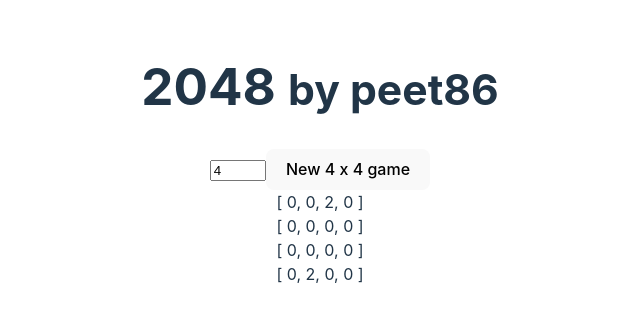
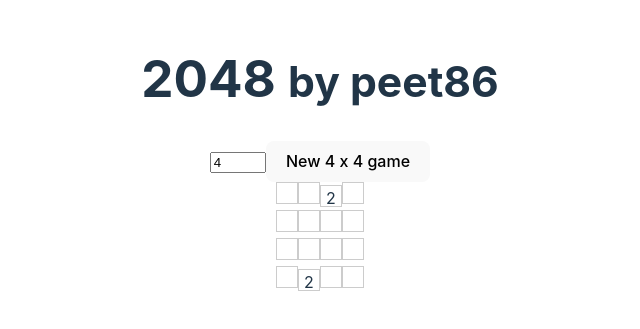
Before and after one commit to peet86/2048, a Vue app: page / in a window 1280 px wide. Shown: the part 245-574 px from the top of the page, without its empty margins (320-960 px from the left). Built offline with nearby package versions, Linux system fonts and the light colour scheme.

Commit message:
feat: added basic ui to see what is going on

```diff
--- a/src/components/Board.vue
+++ b/src/components/Board.vue
@@ -28,8 +28,12 @@ onMounted(() => {
 </script>
 
 <template>
-  <div class="" v-for="col in matrix">
-    {{ col }}
+  <div class="matrix">
+    <div class="col" v-for="col in matrix">
+      <div class="cell" style="width:20px; height: 20px; display: inline-block; border: 1px solid #ccc;" v-for="cel in col">
+        {{ cel ? cel : '' }}
+      </div>
+    </div>
   </div>
 </template>
 
--- a/src/components/Dashboard.vue
+++ b/src/components/Dashboard.vue
@@ -11,7 +11,7 @@ const boardSize = ref(props.defaultSize)
 
 <template>
   <div class="">
-		<input v-model="boardSize" type="number" min="4" max="12" step="2"/>
+		<input v-model="boardSize" type="number" min="2" max="12" step="2"/>
 		<button type="button" @click="$emit('start', boardSize)">New {{ boardSize }} x {{ boardSize }} game </button>
   </div>
 </template>
```
